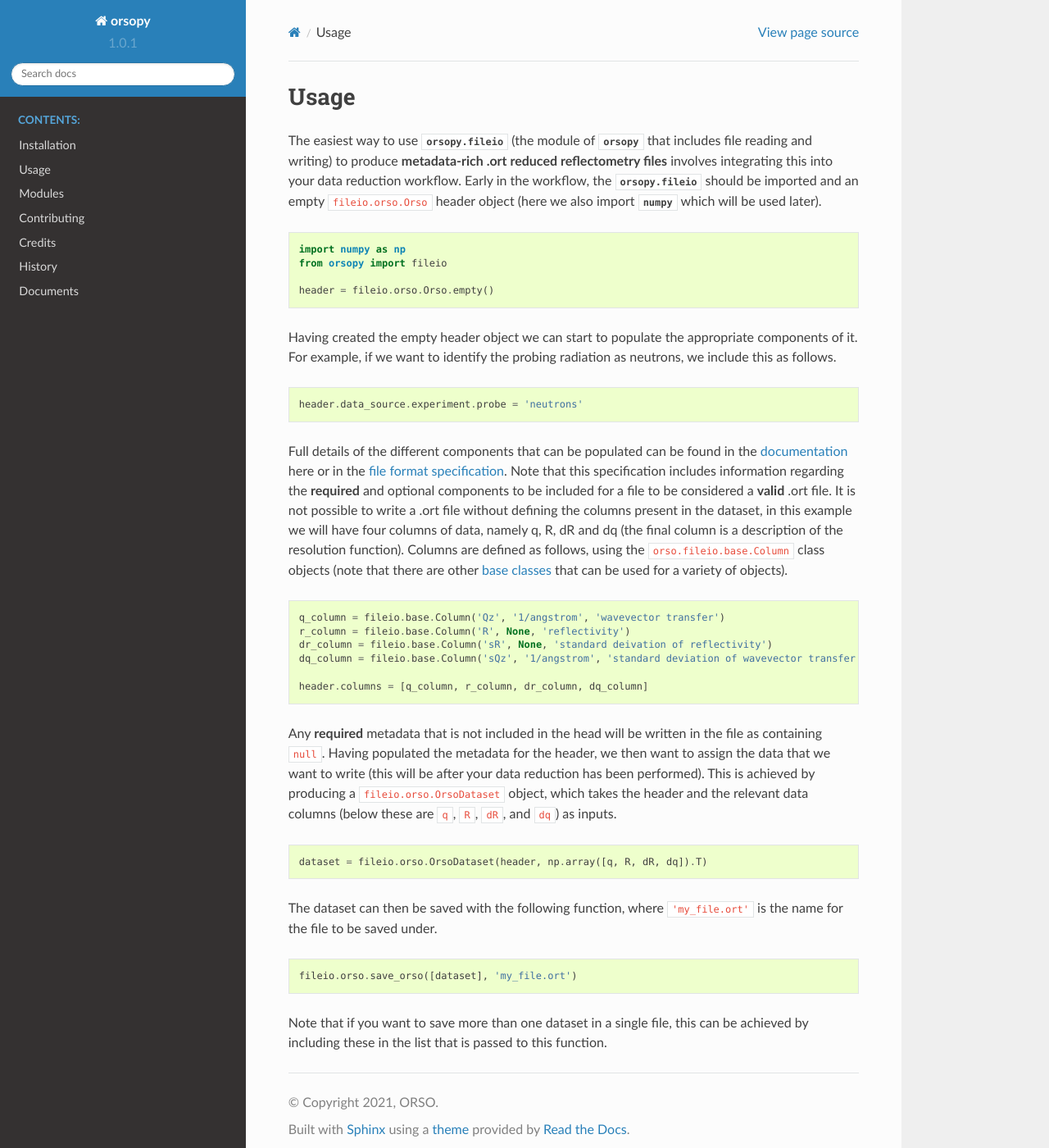
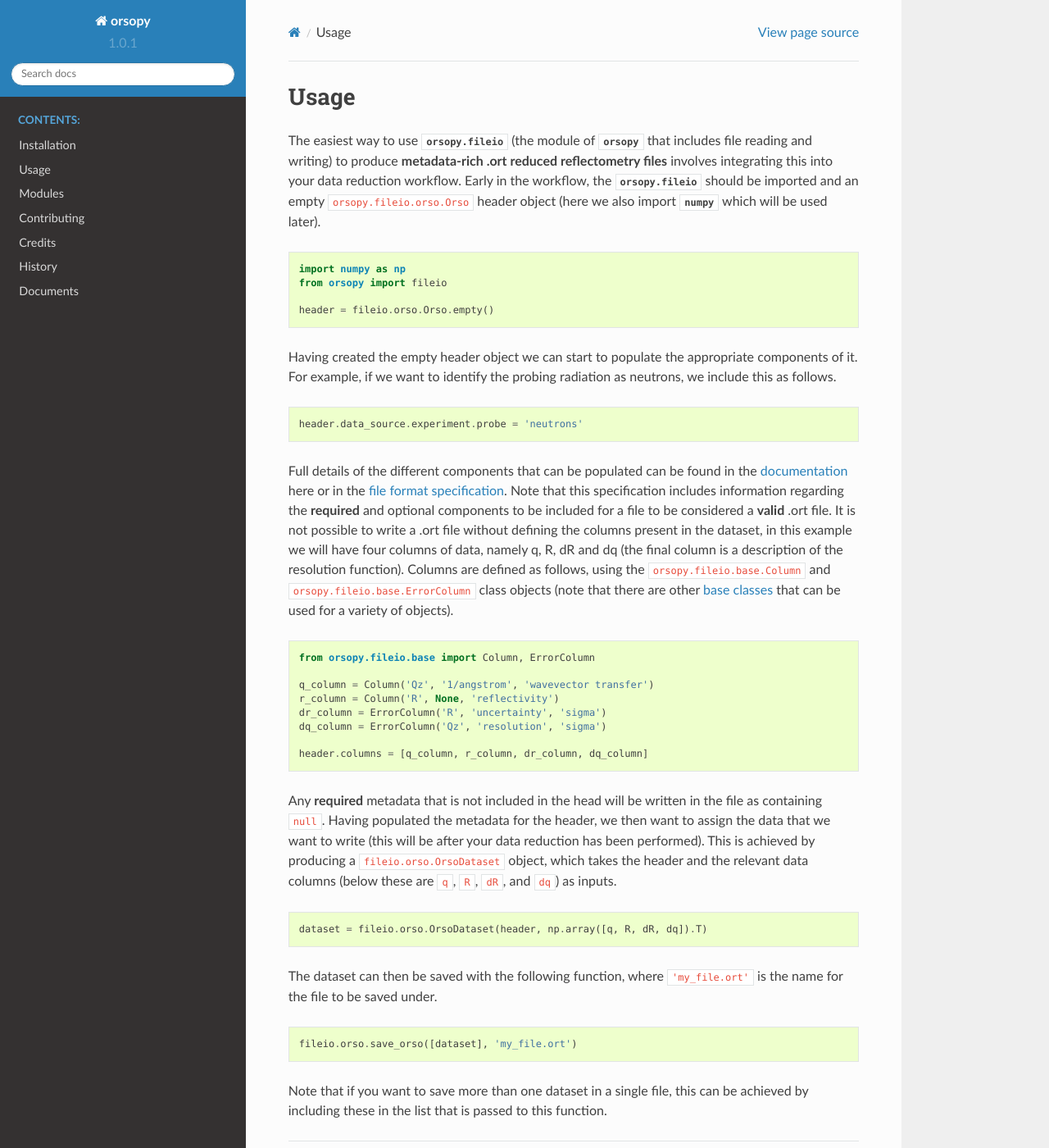
Before and after one commit to reflectivity/orsopy, a Sphinx documentation site: the page built from docs/fileio_usage.rst, in a window 1280 px wide and 1400 px high. Shown: the whole window at 82% size. Built offline with Sphinx 7.4.7 and the Read the Docs theme 2.0.0, drawn with Linux system fonts in a browser that asks for light colours.

Commit message:
Merge and add error column

```diff
--- a/docs/fileio_usage.rst
+++ b/docs/fileio_usage.rst
@@ -3,7 +3,7 @@ Usage
 =====
 
 The easiest way to use :py:mod:`orsopy.fileio` (the module of :py:mod:`orsopy` that includes file reading and writing) to produce **metadata-rich .ort reduced reflectometry files** involves integrating this into your data reduction workflow.
-Early in the workflow, the :py:mod:`orsopy.fileio` should be imported and an empty :code:`fileio.orso.Orso` header object (here we also import :py:mod:`numpy` which will be used later).
+Early in the workflow, the :py:mod:`orsopy.fileio` should be imported and an empty :code:`orsopy.fileio.orso.Orso` header object (here we also import :py:mod:`numpy` which will be used later).
 
 .. code-block:: python
 
@@ -22,14 +22,16 @@ For example, if we want to identify the probing radiation as neutrons, we includ
 Full details of the different components that can be populated can be found in the `documentation`_ here or in the `file format specification`_.
 Note that this specification includes information regarding the **required** and optional components to be included for a file to be considered a **valid** .ort file.
 It is not possible to write a .ort file without defining the columns present in the dataset, in this example we will have four columns of data, namely q, R, dR and dq (the final column is a description of the resolution function).
-Columns are defined as follows, using the :code:`orso.fileio.base.Column` class objects (note that there are other `base classes`_ that can be used for a variety of objects).
+Columns are defined as follows, using the :code:`orsopy.fileio.base.Column` and :code:`orsopy.fileio.base.ErrorColumn` class objects (note that there are other `base classes`_ that can be used for a variety of objects).
 
 .. code-block:: python
 
-    q_column = fileio.base.Column('Qz', '1/angstrom', 'wavevector transfer')
-    r_column = fileio.base.Column('R', None, 'reflectivity')
-    dr_column = fileio.base.Column('sR', None, 'standard deivation of reflectivity')
-    dq_column = fileio.base.Column('sQz', '1/angstrom', 'standard deviation of wavevector transfer resolution')
+    from orsopy.fileio.base import Column, ErrorColumn
+
+    q_column = Column('Qz', '1/angstrom', 'wavevector transfer')
+    r_column = Column('R', None, 'reflectivity')
+    dr_column = ErrorColumn('R', 'uncertainty', 'sigma')
+    dq_column = ErrorColumn('Qz', 'resolution', 'sigma')
 
     header.columns = [q_column, r_column, dr_column, dq_column]
 
```
